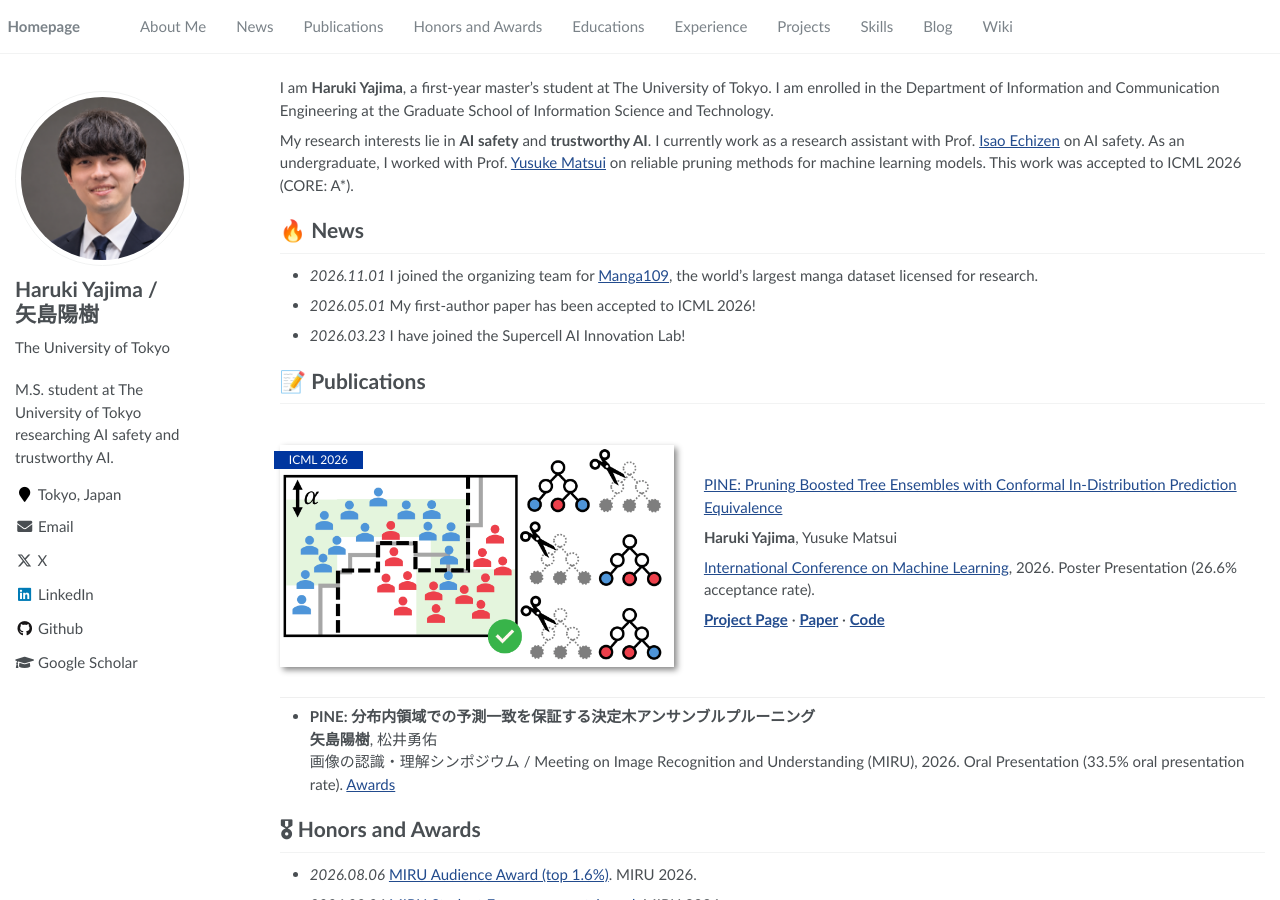
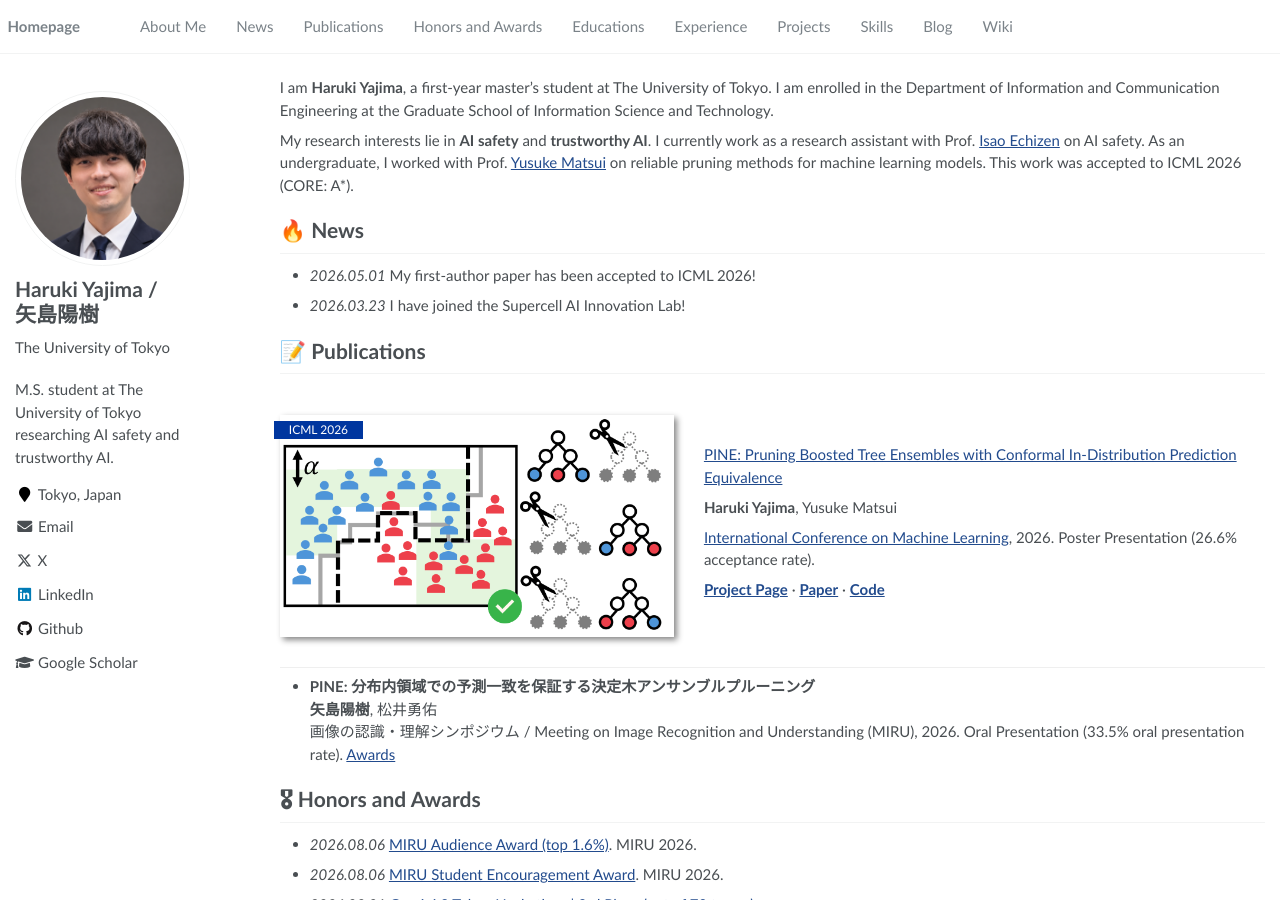
Before and after one commit to Haruk1y/Haruk1y.github.io, a Jekyll site: the page built from _pages/about.md, in a window 1280 px wide and 900 px high. Built offline with Jekyll 4.4.1, drawn with Linux system fonts in a browser that asks for light colours.

Commit message:
Remove Manga109 news item

```diff
--- a/_pages/about.md
+++ b/_pages/about.md
@@ -15,7 +15,6 @@ My research interests lie in **AI safety** and **trustworthy AI**. I currently w
 # 🔥 News
 {: #news}
 
-- *2026.11.01* I joined the organizing team for [Manga109](https://manga109.github.io/manga109-project-website/ja/index.html), the world's largest manga dataset licensed for research.
 - *2026.05.01* My first-author paper has been accepted to ICML 2026!
 - *2026.03.23* I have joined the Supercell AI Innovation Lab!
 
```
